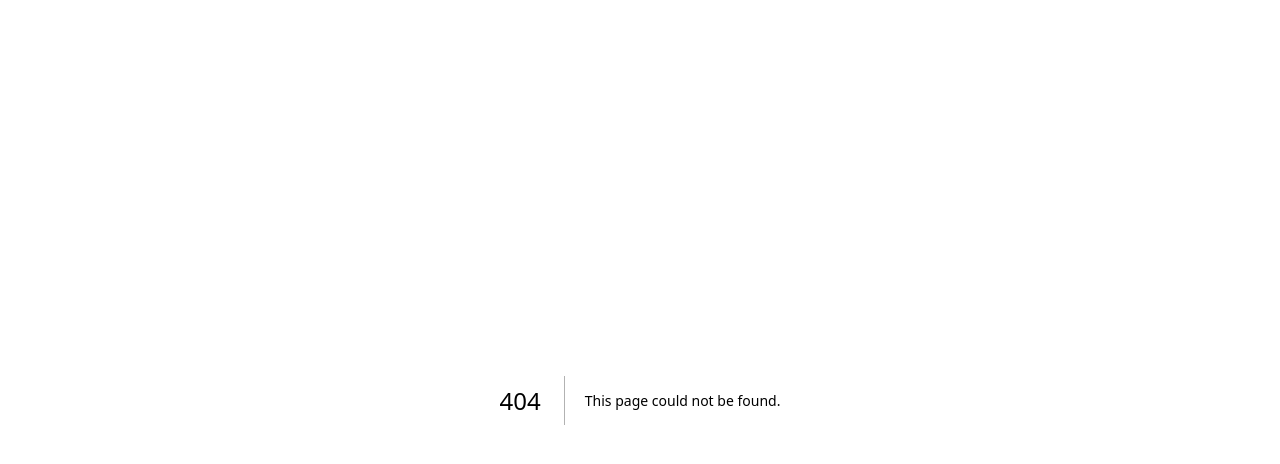
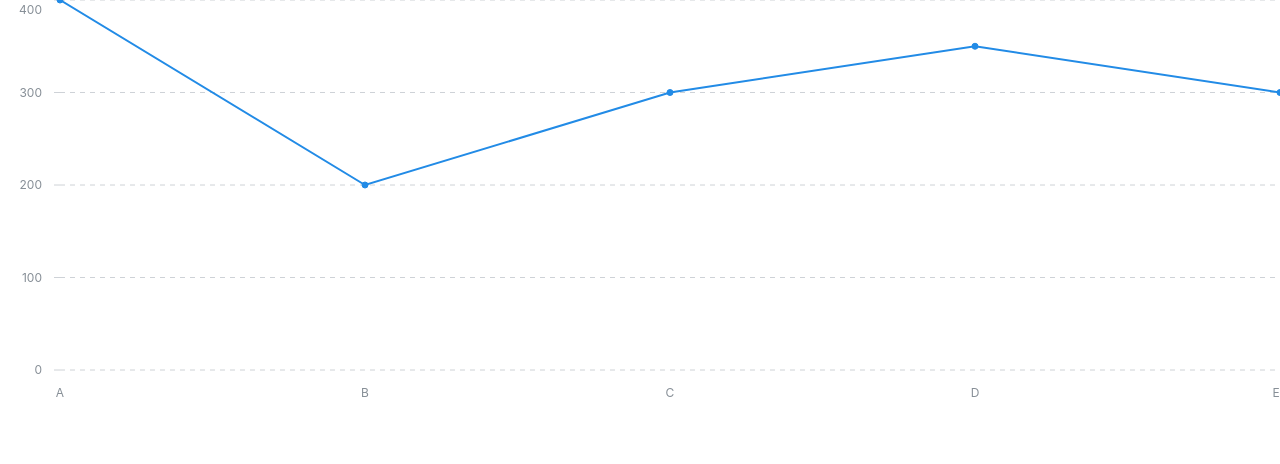
Before and after one commit to yasushi-mo/mantine-next-app-router, a Next.js app: page /charts/mantine-charts/line-charts in a window 1280 px wide. Before the commit this address had no page. Shown: the top 464 px of the page. Built offline with nearby package versions, Linux system fonts and the light colour scheme.

Commit message:
Add: Mantine LineChart

```diff
--- /dev/null
+++ b/src/app/charts/mantine-charts/line-charts/page.tsx
@@ -0,0 +1,21 @@
+import { LineChart } from "@mantine/charts";
+
+const data = [
+  { name: "A", value: 400 },
+  { name: "B", value: 200 },
+  { name: "C", value: 300 },
+  { name: "D", value: 350 },
+  { name: "E", value: 300 },
+];
+
+export default function LineCharts() {
+  return (
+    <LineChart
+      h={400}
+      data={data}
+      dataKey="name"
+      series={[{ name: "value", color: "blue" }]}
+      curveType="linear"
+    />
+  );
+}
```
